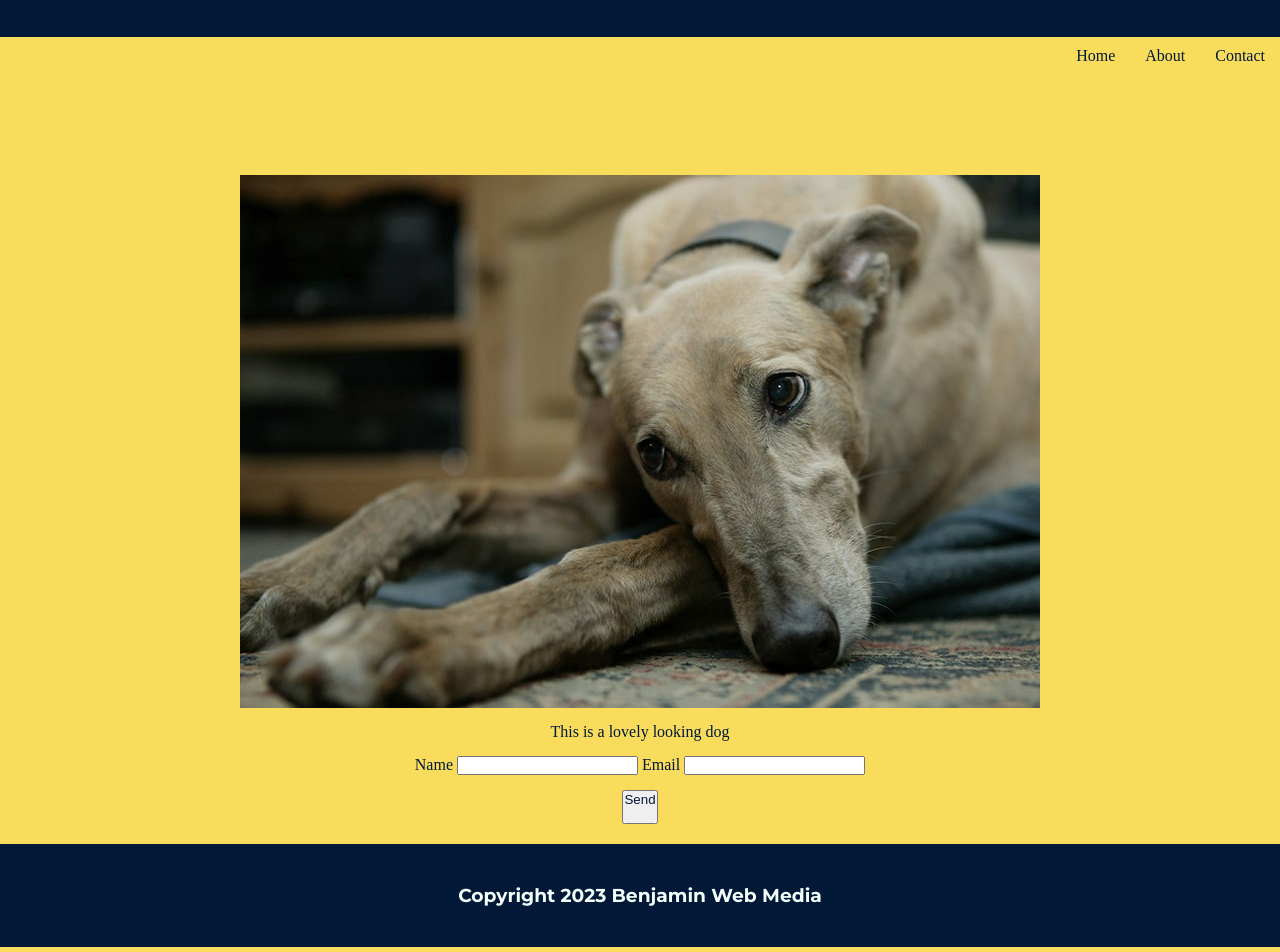
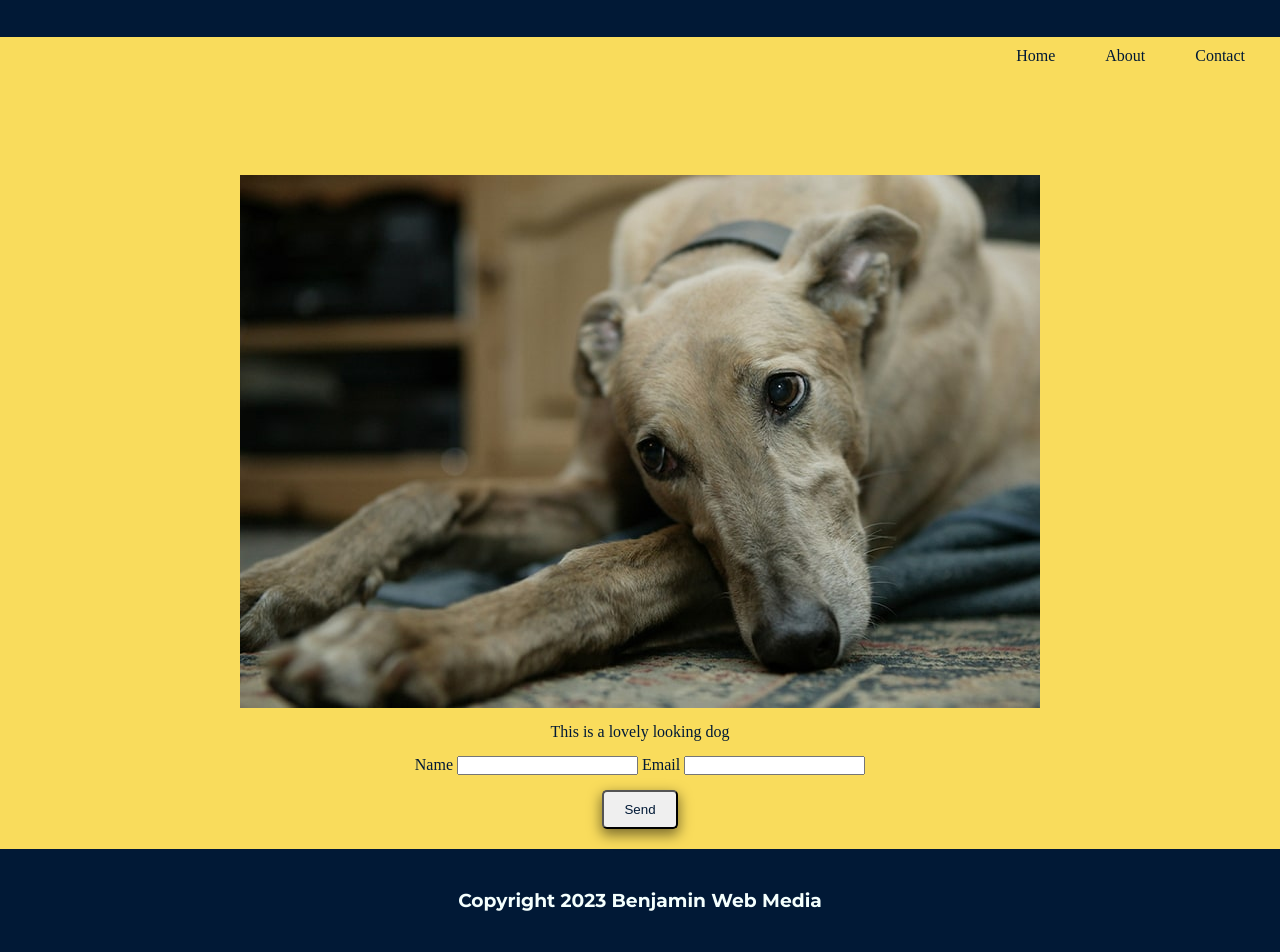
Before and after one commit to rbenjamin4/22-Mini-Project, a plain HTML site: page index.html in a window 1280 px wide. Shown: the part 82-1034 px from the top of the page. Drawn offline with Linux system fonts and the light colour scheme.

Commit message:
Added margin to nav, updated look of send button

```diff
--- a/assets/style.css
+++ b/assets/style.css
@@ -18,6 +18,12 @@ header {
 main {
     padding-top: 100px;
     padding-bottom: 20px
+}
+
+section {
+    display: flex;
+    flex-direction: column;
+    align-items: center;
 }
 
 footer {
@@ -41,6 +47,7 @@ nav {
 nav a {
     padding: 10px 15px;
     text-decoration: none;
+    margin-right: 20px;
 }
 
 nav a:hover {
@@ -51,8 +58,9 @@ nav a:hover {
     padding-bottom: 15px;
 }
 
-section {
-    display: flex;
-    flex-direction: column;
-    align-items: center;
+button {
+    border-radius: 5px;
+    padding: 10px 20px;
+    box-shadow: 0px 5px 13px 1px rgba(0,0,0,0.5);
+    cursor: pointer;
 }
--- a/index.html
+++ b/index.html
@@ -34,7 +34,7 @@
                 <label for="email">Email</label>
                 <input type="text" id="email" name="email">
             </form>
-            <button class="section-padding">Send</button>
+            <button>Send</button>
         </section>
     </main>
 
```
